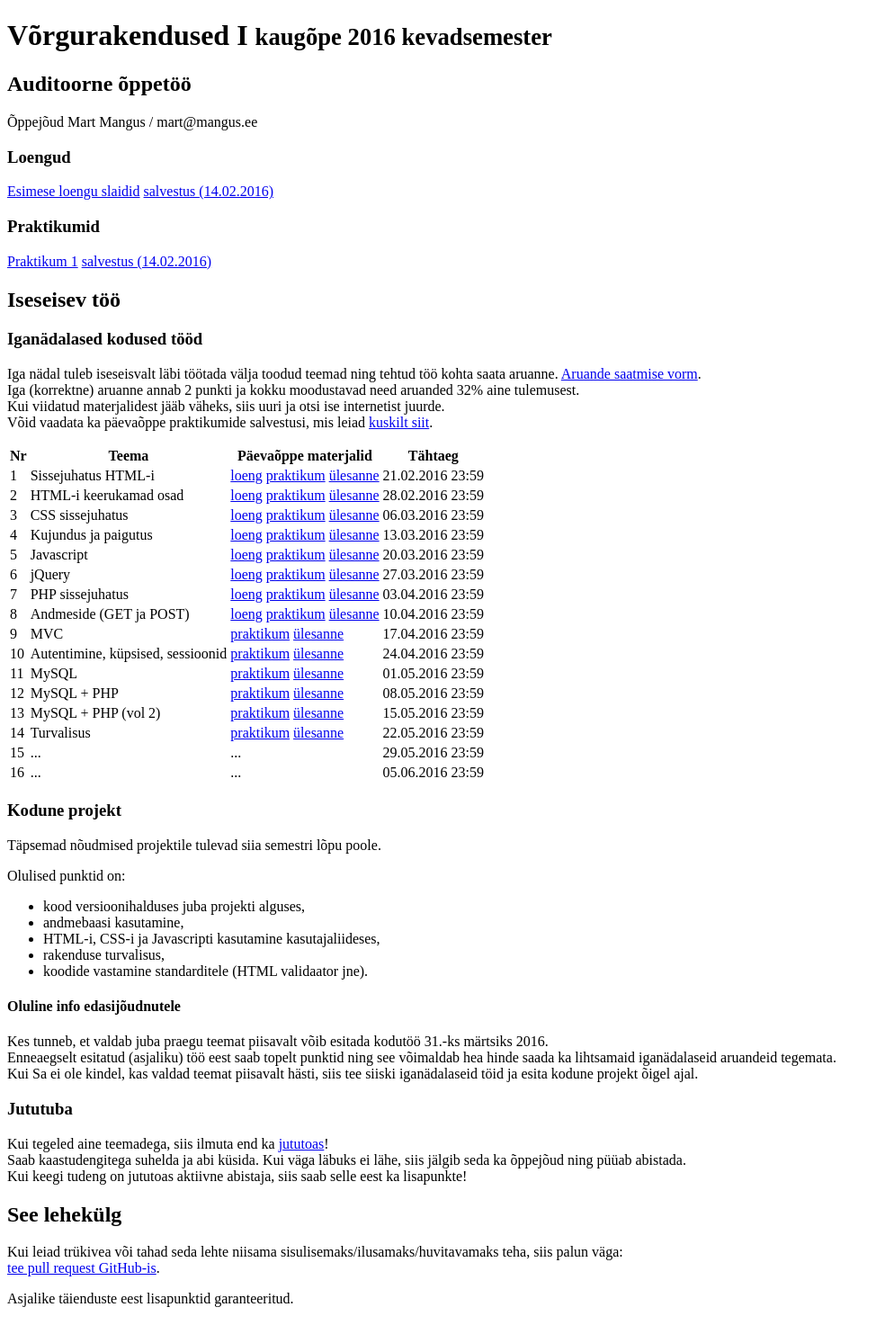
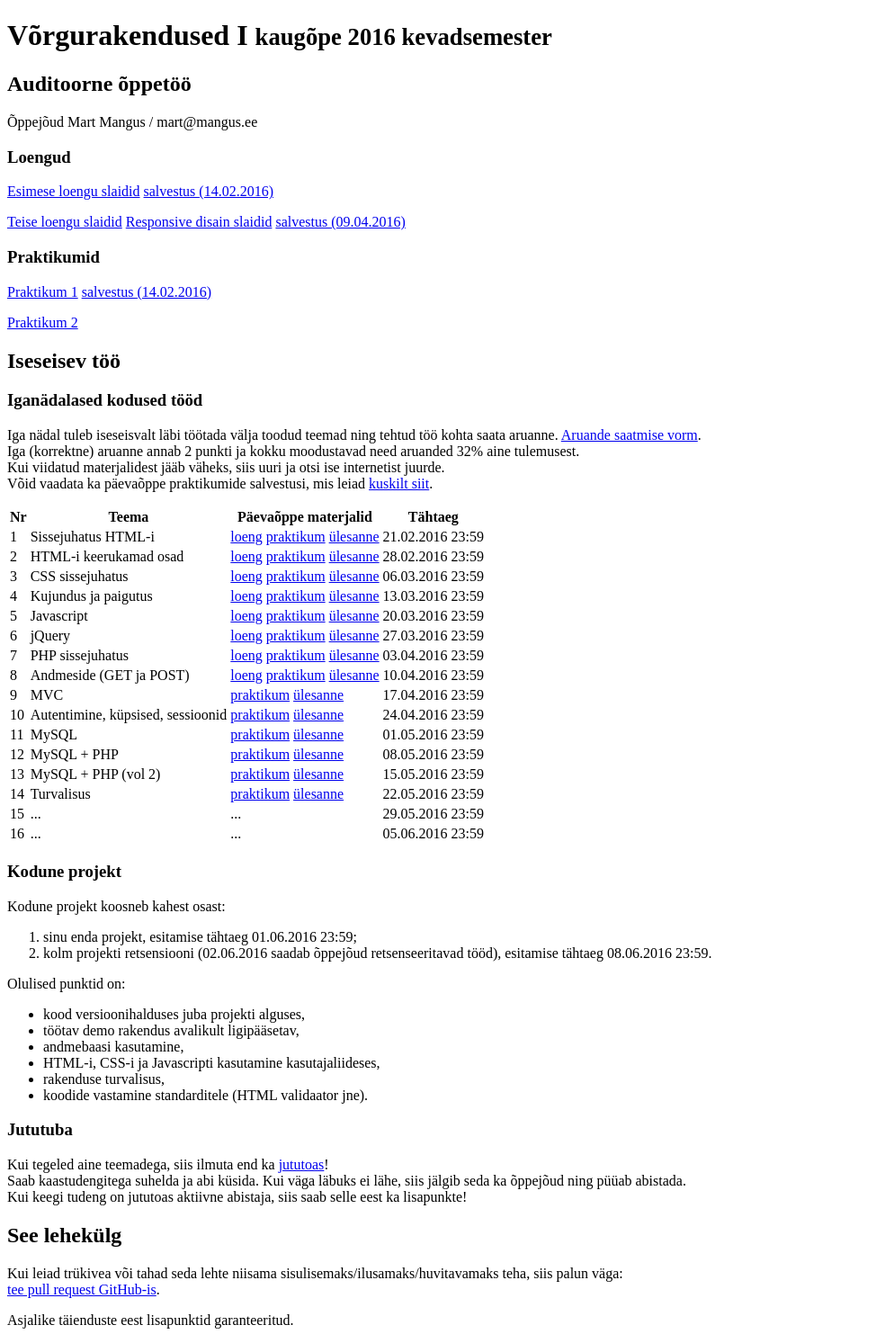
Before and after one commit to teadur/i244, a PHP site: page / in a window 1280 px wide. Shown: the whole page at 90% size, without its empty margins (0-984 px from the left). Before the commit the page ends 1453 px from the top, so only its background shows below. Run offline with PHP 8.4, Linux system fonts and the light colour scheme.

Commit message:
Kodutöö kohta infot urde.

```diff
--- a/index.php
+++ b/index.php
@@ -11,7 +11,13 @@
 <h3>Loengud</h3>
 <p>
   <a href="http://mart.mangus.ee/loengud/i244-esimene.html">Esimese loengu slaidid</a>
-  <a href="https://echo360.e-ope.ee/ess/echo/presentation/3e82cc85-4eee-4278-92b6-b15627145f7d">salvestus (14.02.2016)</a></p>
+  <a href="https://echo360.e-ope.ee/ess/echo/presentation/3e82cc85-4eee-4278-92b6-b15627145f7d">salvestus (14.02.2016)</a>
+</p>
+<p>
+  <a href="http://mart.mangus.ee/loengud/i244-teine/">Teise loengu slaidid</a>
+  <a href="http://goo.gl/9ZT6Xt">Responsive disain slaidid</a>
+  <a href="https://echo360.e-ope.ee/ess/echo/presentation/ccefe67e-671d-41bb-b647-ec7e55202e7e">salvestus (09.04.2016)</a>
+</p>
 <h3>Praktikumid</h3>
 <!--
 	Praktikum 1: Kiire ülevaade
@@ -23,6 +29,9 @@
 <p>
   <a href="praktikum1/">Praktikum 1</a>
   <a href="https://echo360.e-ope.ee/ess/echo/presentation/0ce7cec5-6ba9-463e-bd3b-c769dfb446bb">salvestus (14.02.2016)</a>
+</p>
+<p>
+  <a href="praktikum2/">Praktikum 2</a>
 </p>
 <h2>Iseseisev töö</h2>
 <h3>Iganädalased kodused tööd</h3>
@@ -148,22 +157,31 @@
 </table>
 
 <h3>Kodune projekt</h3>
-<p>Täpsemad nõudmised projektile tulevad siia semestri lõpu poole.</p>
+<p>Kodune projekt koosneb kahest osast:
+  <ol>
+    <li>sinu enda projekt, esitamise tähtaeg 01.06.2016 23:59;</li>
+    <li>kolm projekti retsensiooni (02.06.2016 saadab õppejõud retsenseeritavad tööd), esitamise tähtaeg 08.06.2016 23:59.</li>
+  </ol>
+</p>
 <p>Olulised punktid on:
   <ul>
     <li>kood versioonihalduses juba projekti alguses,</li>
+    <li>töötav demo rakendus avalikult ligipääsetav,</li>
     <li>andmebaasi kasutamine,</li>
     <li>HTML-i, CSS-i ja Javascripti kasutamine kasutajaliideses,</li>
     <li>rakenduse turvalisus,</li>
     <li>koodide vastamine standarditele (HTML validaator jne).</li>
   </ul>
 </p>
+
+<!--
 <h4>Oluline info edasijõudnutele</h4>
 <p>
   Kes tunneb, et valdab juba praegu teemat piisavalt võib esitada kodutöö 31.-ks märtsiks 2016.<br />
   Enneaegselt esitatud (asjaliku) töö eest saab topelt punktid ning see võimaldab hea hinde saada ka lihtsamaid iganädalaseid aruandeid tegemata.<br />
   Kui Sa ei ole kindel, kas valdad teemat piisavalt hästi, siis tee siiski iganädalaseid töid ja esita kodune projekt õigel ajal.
 </p>
+-->
 
 
 <h3>Jututuba</h3>
```
